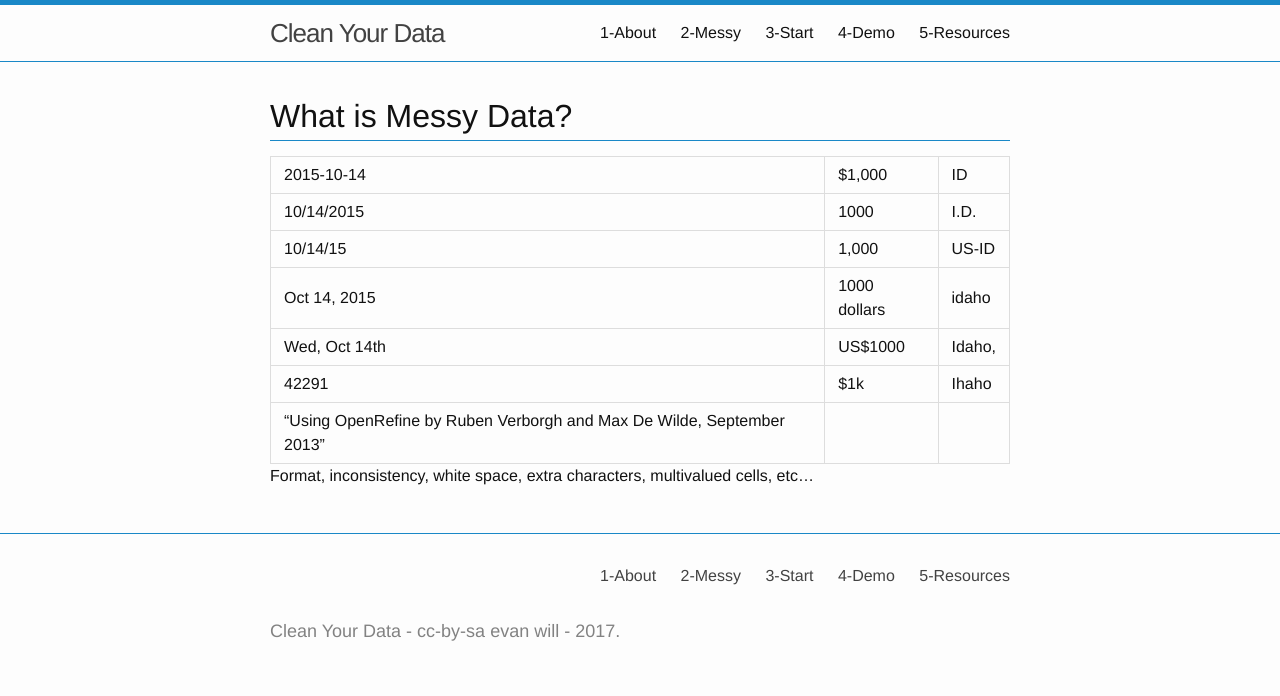
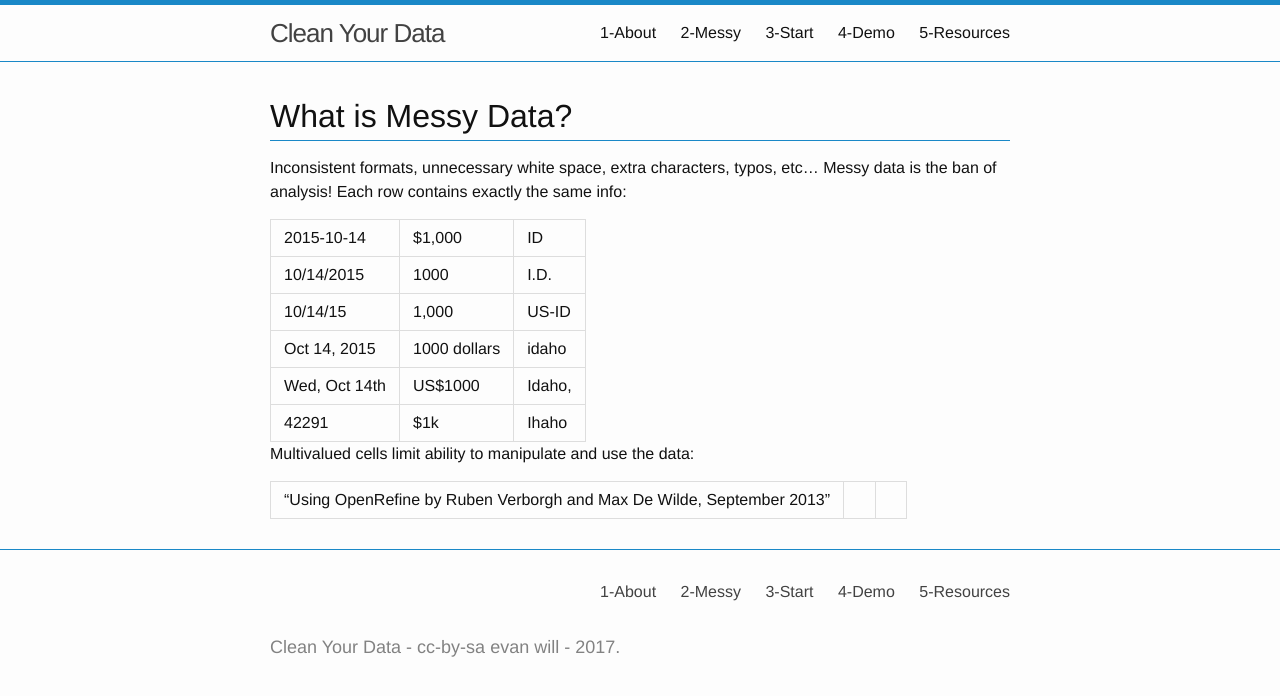
Before and after one commit to evanwill/clean-your-data, a Jekyll site: the page built from 2-messy.md, in a window 1280 px wide. Shown: the top 696 px of the page. Built offline with Jekyll 4.4.1, drawn with Linux system fonts in a browser that asks for light colours.

Commit message:
update messy

```diff
--- a/2-messy.md
+++ b/2-messy.md
@@ -5,12 +5,17 @@ title: 2-Messy
 
 # What is Messy Data?
 
+Inconsistent formats, unnecessary white space, extra characters, typos, etc...
+Messy data is the ban of analysis!
+Each row contains exactly the same info:
+
 | 2015-10-14 | $1,000 | ID |
 | 10/14/2015 | 1000 | I.D. |
 | 10/14/15 | 1,000 | US-ID |
 | Oct 14, 2015 | 1000 dollars | idaho |
 | Wed, Oct 14th | US$1000 | Idaho, |
 | 42291 | $1k | Ihaho |
+
+Multivalued cells limit ability to manipulate and use the data:
+
 | “Using OpenRefine by Ruben Verborgh and Max De Wilde, September 2013” | | |
-
-Format, inconsistency, white space, extra characters, multivalued cells, etc...
```
